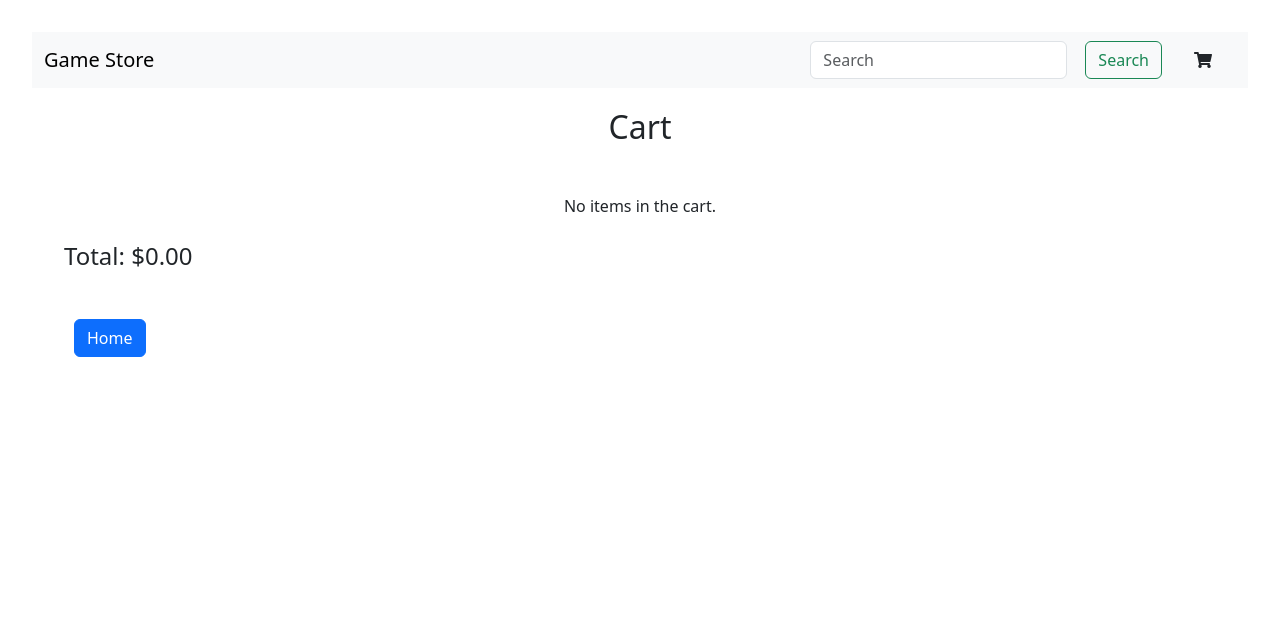
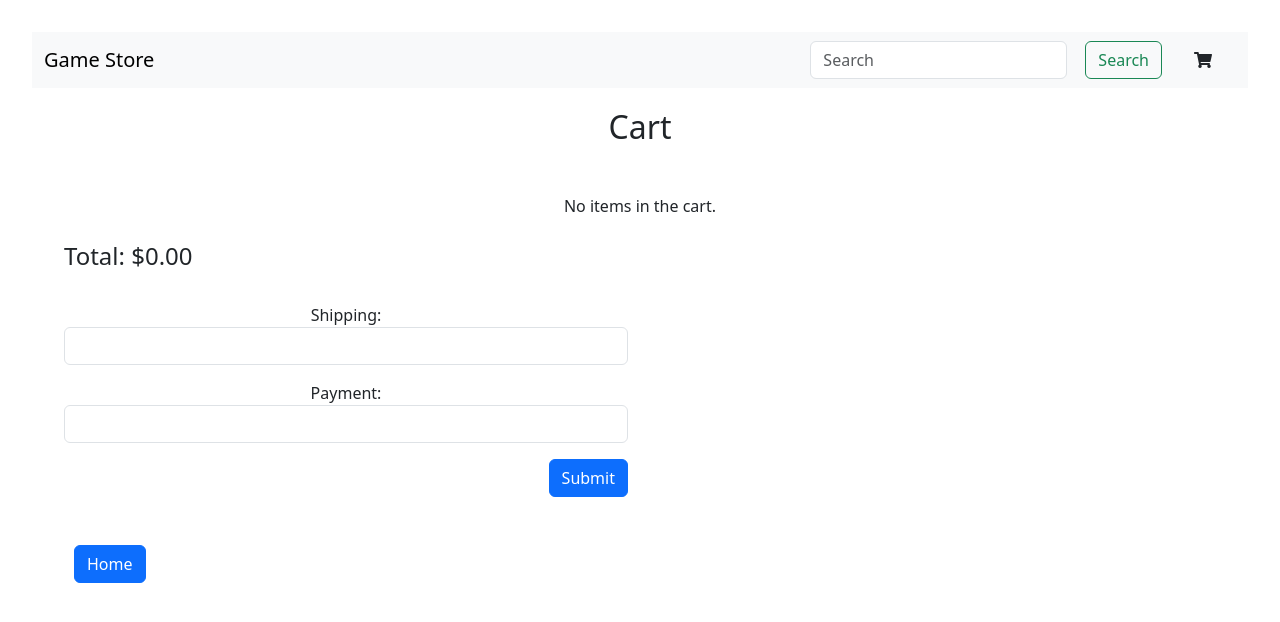
Before and after one commit to vinny2001/EDP-Capstone-Project, a React (Vite) app in the folder react/: page /cart in a window 1280 px wide. Shown: the top 622 px of the page. Built offline with nearby package versions, Linux system fonts and the light colour scheme.

Commit message:
order form (no mongo) done

```diff
--- a/react/src/components/Cart.jsx
+++ b/react/src/components/Cart.jsx
@@ -6,6 +6,8 @@ import '../styles/Cart.css'; // Import the custom CSS file
 const Cart = () => {
     const [cart, setCart] = useState([]);
     const [total, setTotal] = useState(0);
+    const [shipping, setShipping] = useState('');
+    const [payment, setPayment] = useState('');
     const navigate = useNavigate();
 
     useEffect(() => {
@@ -32,6 +34,28 @@ const Cart = () => {
         navigate('/');
     };
 
+
+    const handleSubmit = (event) => {
+        event.preventDefault();
+
+        // Prepare data for MongoDB collection
+        const formData = {
+            items: cart.map(item => item.game_title),
+            total: total,
+            shipping: shipping,
+            payment: payment
+        };
+
+        // Send formData to MongoDB or perform further actions
+        console.log(formData); // Replace with MongoDB operation
+
+        alert("Order has been confirmed!");
+
+        // Clear form fields if needed
+        setShipping('');
+        setPayment('');
+    };
+
     return (
         <div className="cart-container">
             <h1 className='mb-5'>Cart</h1>
@@ -55,6 +79,46 @@ const Cart = () => {
 
             <h4 className='text-start mt-4'>Total: ${total}</h4>
 
+            <form onSubmit={handleSubmit}>
+                <div className="row ">
+                    <div className="col-lg-6 col-sm-12">
+                        <div className="form-group mt-4">
+                        <label htmlFor="shippingInput">Shipping:</label>
+                        <input
+                            type="text"
+                            className="form-control"
+                            id="shippingInput"
+                            value={shipping}
+                            onChange={(e) => setShipping(e.target.value)}
+                            required
+                        />
+                        </div>
+                    </div>
+                </div>
+                <div className="row mt-3">
+                    <div className="col-lg-6 col-sm-12">
+                        <div className="form-group">
+                        <label htmlFor="paymentInput">Payment:</label>
+                        <input
+                            type="text"
+                            className="form-control"
+                            id="paymentInput"
+                            value={payment}
+                            onChange={(e) => setPayment(e.target.value)}
+                            required
+                        />
+                        </div>
+                    </div>
+                </div>
+
+                <div className="row mt-3">
+                    <div className="col-lg-6 col-sm-12 text-end">
+                        <button type="submit" className="btn btn-primary">Submit</button>
+                    </div>
+                </div>
+
+            </form>
+
             <div className='text-start mt-5'>
                 <button className="btn btn-primary" onClick={handleReturnHome}>Home</button>
             </div>
```
